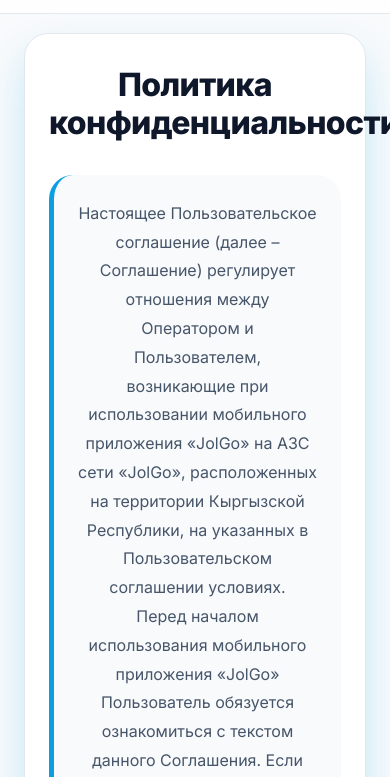
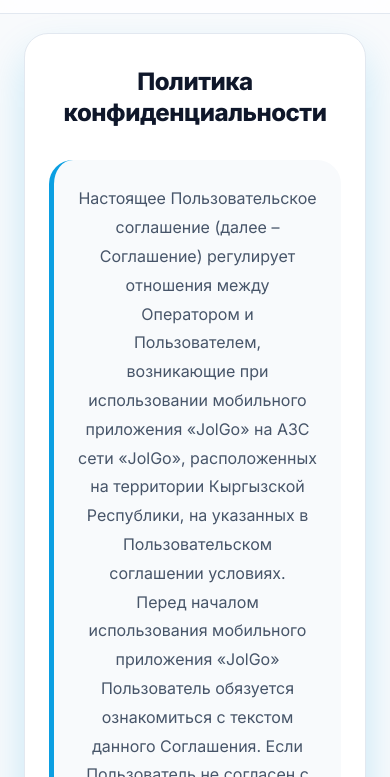
Before and after one commit to ilmamaev/jolgo, a plain HTML site: page privacy.html in a window 390 px wide. Shown: the part 67-844 px from the top of the page. Drawn offline with Linux system fonts and the light colour scheme.

Commit message:
[main] privacy title fix for small display

```diff
--- a/privacy.html
+++ b/privacy.html
@@ -185,6 +185,15 @@
 
             .privacy-section ul {
                 margin-left: 1rem;
+            }
+        }
+
+        @media (max-width: 480px) {
+            .privacy-title {
+                font-size: 1.5rem;
+                line-height: 1.3;
+                word-wrap: break-word;
+                overflow-wrap: break-word;
             }
         }
     </style>
```
